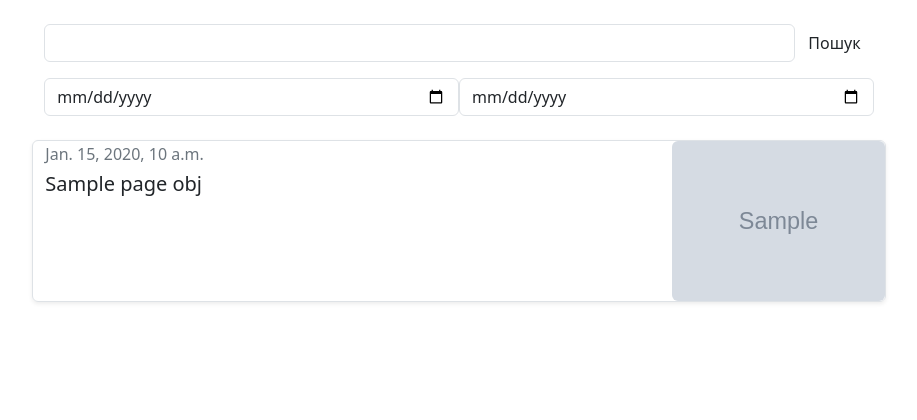
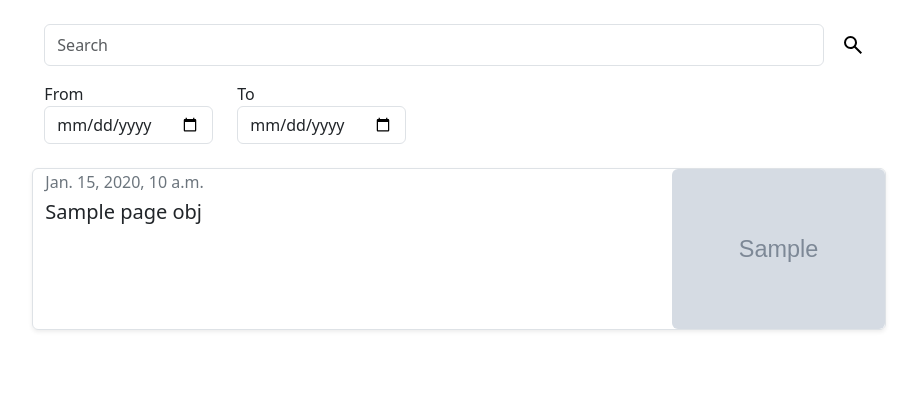
Before and after one commit to Demaiz/vazhlyvo-news, a Django app: template news/templates/news/search.html in a window 1280 px wide. Shown: the part 67-487 px from the top of the page, without its empty margins (181-1098 px from the left). Run offline with Django 5.2, Linux system fonts and the light colour scheme; tables that the repository leaves empty hold one stand-in row (values such as "Sample post"); the template is opened without the code that fills it: values that come from a table or form of the project are taken from there, most other values are stand-ins (such as "Sample title", 1, 10 or a date in 2020); grey boxes marked "Sample" are stand-in pictures; some libraries are stand-ins or nearby versions.

Commit message:
Refactored search page

```diff
--- a/news/forms.py
+++ b/news/forms.py
@@ -1,6 +1,7 @@
 from django import forms
+from django.utils.translation import gettext_lazy as _
 
 class SearchForm(forms.Form):
-    search = forms.CharField(required=False, widget=forms.TextInput(attrs={"class":"form-control", "type":"text"}))
-    date_start = forms.DateField(required=False, widget=forms.DateInput(attrs={"class":"form-control", "type":"date"}))
-    date_stop = forms.DateField(required=False, widget=forms.DateInput(attrs={"class": "form-control", "type": "date"}))
+    search = forms.CharField(required=False, widget=forms.TextInput(attrs={"class":"form-control", "type":"text", "placeholder": _("Search")}))
+    date_start = forms.DateField(required=False, label=_("From"), widget=forms.DateInput(attrs={"class":"form-control", "type":"date"}))
+    date_stop = forms.DateField(required=False, label=_("To"), widget=forms.DateInput(attrs={"class": "form-control", "type": "date"}))
--- a/news/templates/news/search.html
+++ b/news/templates/news/search.html
@@ -1,4 +1,5 @@
 {% extends 'news/base.html' %}
+{% load static %}
 <!DOCTYPE html>
 <html>
     <head>
@@ -9,14 +10,20 @@
             <div class="row d-flex flex-column align-items-center">
                 <div class="col-xxl-6 col-lg-8">
                     <form method="GET" class="d-flex mb-1 mt-3">
-                         <div class="d-flex flex-column w-100">
+                        <div class="d-flex flex-column w-100">
                             <div class="d-flex w-100 my-2">
                                 {{form.search}}
-                                <input type="submit" class="btn" value="Пошук">
+                                <input type="image" src="{% static 'news/images/search.svg' %}" class="btn ms-2 p-2" value="Пошук" alt="search">
                             </div>
                             <div class="d-flex my-2">
-                                {{form.date_start}}
-                                {{form.date_stop}}
+                                <div class="me-4">
+                                    {{form.date_start.label}}
+                                    {{form.date_start}}
+                                </div>
+                                <div>
+                                    {{form.date_stop.label}}
+                                    {{form.date_stop}}
+                                </div>
                             </div>
                         </div>
                     </form>
@@ -34,6 +41,8 @@
                             </div>
                         </a>
                         {% endfor %}
+                    {% else %}
+                    <h4>За Вашим запитом нічого не знайдено</h4>
                     {% endif %}
                     {% include 'news/pagination.html' %}
                 </div>
```
